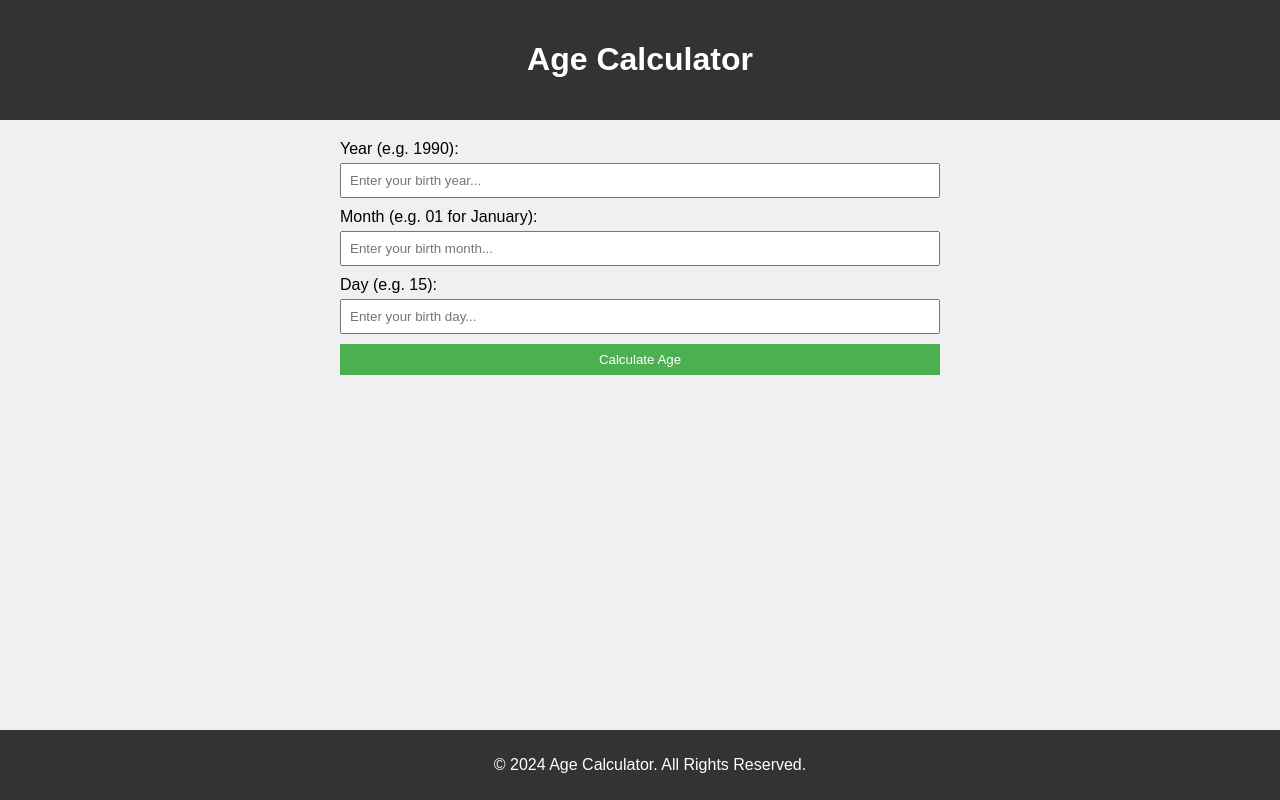
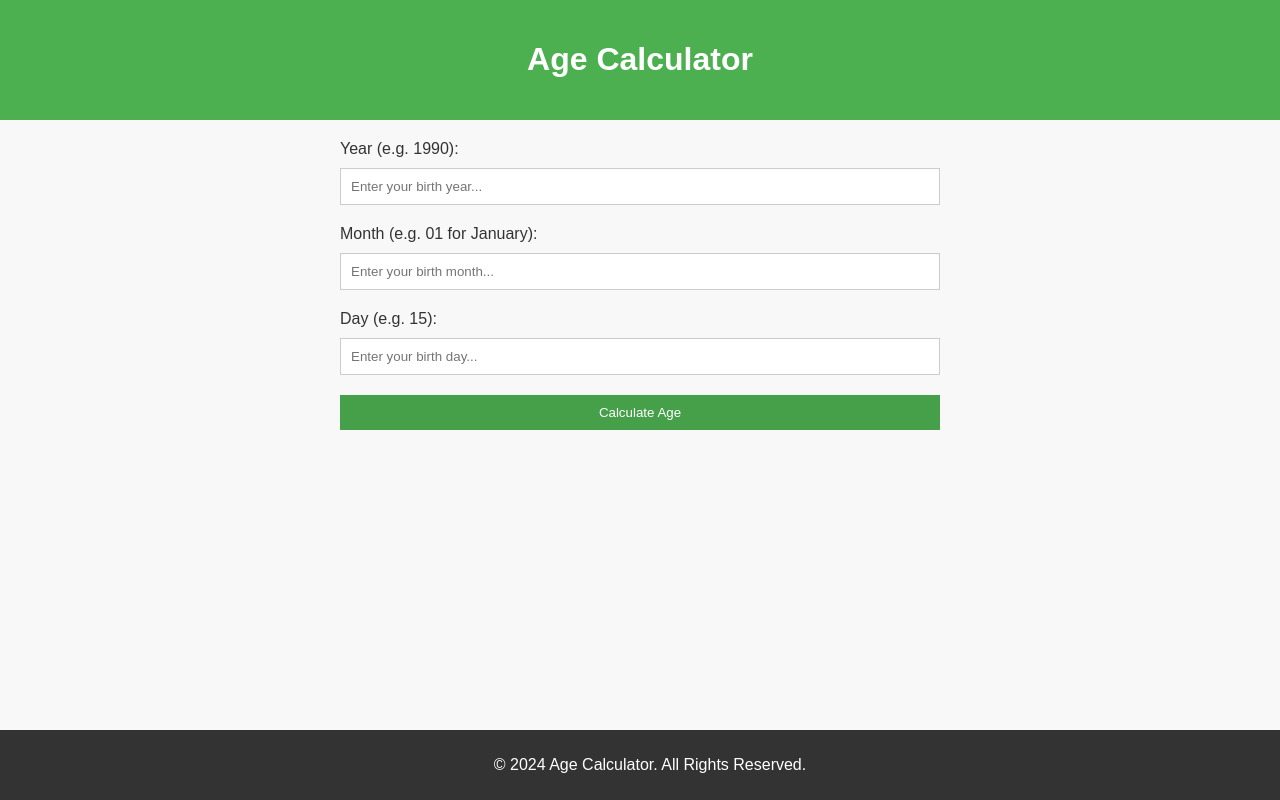
Before and after one commit to Dev-Yoko/Age-Calculator, a plain HTML site: page index.html in a window 1280 px wide. Drawn offline with Linux system fonts and the light colour scheme.

Commit message:
Update style.css

```diff
--- a/style.css
+++ b/style.css
@@ -3,11 +3,11 @@ body {
   font-family: Arial, sans-serif;
   margin: 0;
   padding: 0;
-  background-color: #f0f0f0;
+  background-color: #f8f8f8; /* Light gray background */
 }
 
 header {
-  background-color: #333;
+  background-color: #4CAF50; /* Green header */
   color: white;
   padding: 20px;
   text-align: center;
@@ -46,30 +46,35 @@ main {
 
 label {
   display: block;
-  margin-bottom: 5px;
+  margin-bottom: 10px;
+  color: #333; /* Dark gray label text */
 }
 
 input[type="number"],
 button {
-  padding: 8px;
-  margin-bottom: 10px;
+  padding: 10px;
+  margin-bottom: 20px;
   width: 100%;
   box-sizing: border-box;
+  border: 1px solid #ccc; /* Light gray border */
 }
 
 button {
-  background-color: #4CAF50;
+  background-color: #45a049; /* Dark green button */
   color: white;
   border: none;
   cursor: pointer;
+  transition: background-color 0.3s ease;
 }
 
 button:hover {
-  background-color: #45a049;
+  background-color: #4CAF50; /* Lighter green on hover */
 }
 
 #result {
   margin-top: 20px;
+  font-size: 18px;
+  color: #333; /* Dark gray result text */
 }
 
 footer {
```
